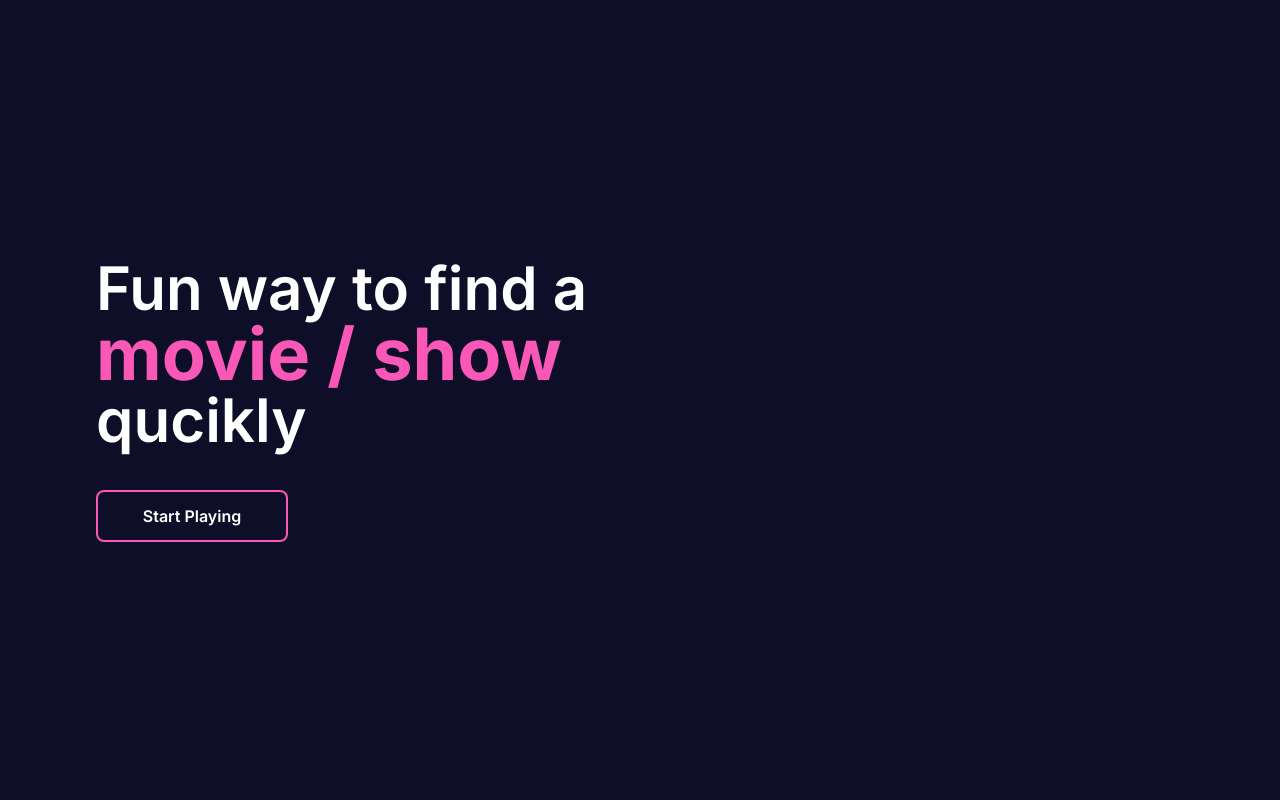
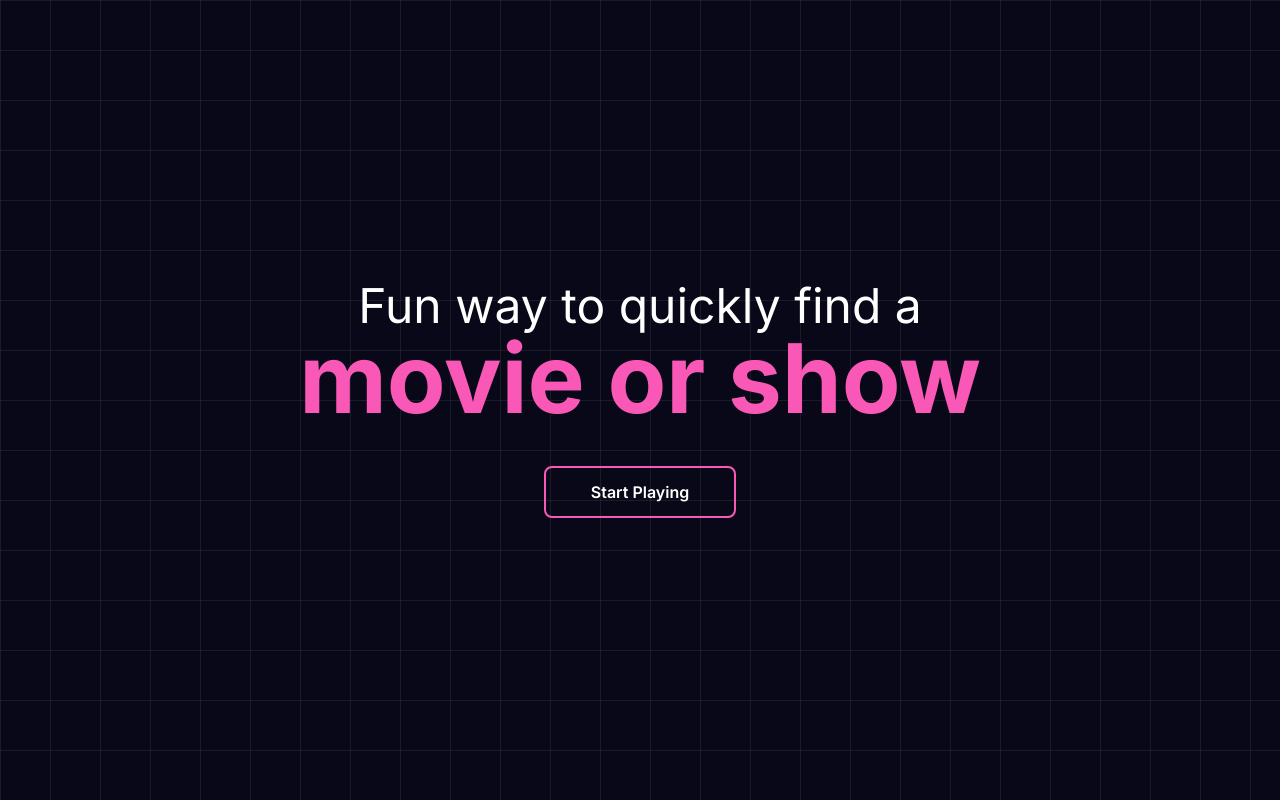
Before and after one commit to jaegarsaun/flickfinder, a Next.js app: page / in a window 1280 px wide. Built offline with nearby package versions, Linux system fonts and the light colour scheme.

Commit message:
modified home page

```diff
--- a/src/app/globals.css
+++ b/src/app/globals.css
@@ -4,7 +4,14 @@
 
 
 body {
-  background-color: #0e0e28;
+  background-color: #080818;
+
+}
+main{
+  background-size: 50px 50px;
+  background-image:
+    linear-gradient(to right, rgba(211, 211, 211, 0.091) 1px, transparent 1px),
+    linear-gradient(to bottom, rgba(211, 211, 211, 0.091) 1px, transparent 1px);
 }
 
 @layer utilities {
--- a/src/app/page.tsx
+++ b/src/app/page.tsx
@@ -3,9 +3,9 @@ import Image from "next/image";
 export default function Home() {
   return (
     <main className="flex min-h-screen flex-col items-center justify-between p-24 h-[100vh]">
-      <header className="hero flex flex-row w-full items-center justify-start h-full">
-        <div className="flex flex-col items-start gap-10">
-          <h1 className="text-6xl font-semibold text-white w-1/2">Fun way to find a <span className="text-primary text-7xl font-bold">movie / show</span> qucikly</h1>
+      <header className="hero flex flex-row w-full items-center justify-center h-full">
+        <div className="flex flex-col items-center gap-10">
+          <h1 className="text-white text-5xl text-center"><span>Fun way to quickly find a <br></br></span> <span className="font-bold text-primary text-8xl">movie or show</span></h1>
           <button className="border-2 border-primary bg-transparent text-white rounded-lg p-3 text-center font-semibold w-[15vw] transition-all hover:bg-primary">Start Playing</button>
         </div>
       </header>
```
